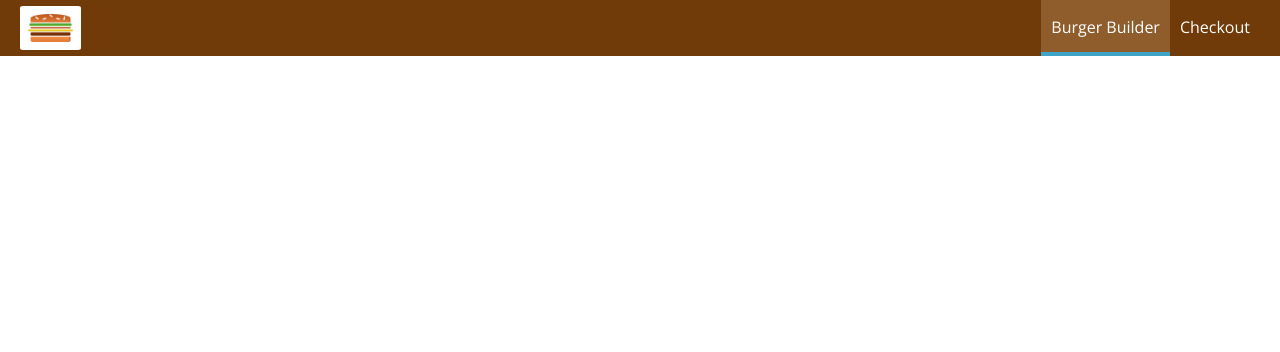
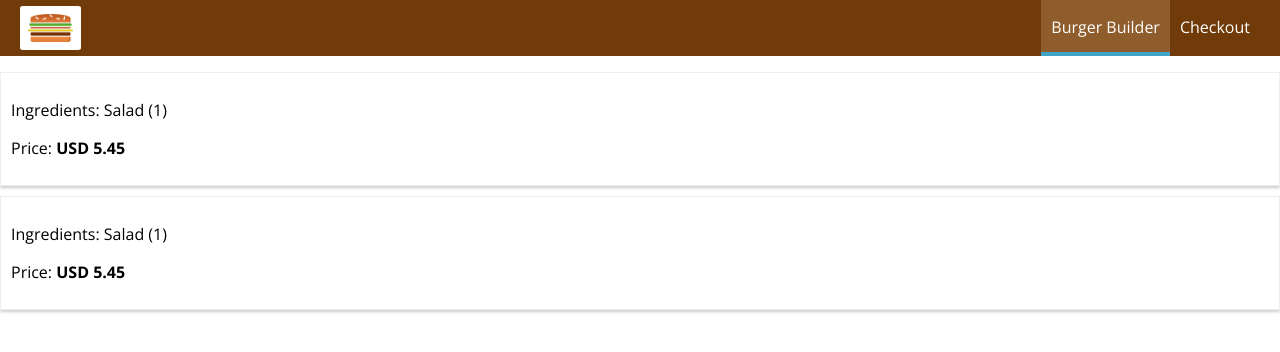
Before and after one commit to XavierLac/burger-app, a React (Create React App) app: page /orders in a window 1280 px wide. Shown: the top 352 px of the page. Built offline with nearby package versions, Linux system fonts and the light colour scheme.

Commit message:
adding orders page

```diff
--- a/src/App.js
+++ b/src/App.js
@@ -4,6 +4,7 @@
 import Layout from './hoc/Layout/Layout';
 import BurgerBuilder from './containers/BurgerBuilder/BurgerBuilder';
 import Checkout from './containers/Checkout/Checkout';
+import Orders from './containers/Orders/Orders';
 
 class App extends React.Component {
   render() {
@@ -13,6 +14,7 @@
           <Switch>
             <Route path="/" exact component={BurgerBuilder} />
             <Route path="/checkout" component={Checkout} />
+            <Route path="/orders" component={Orders} />
           </Switch>
         </Layout>
       </div>
--- /dev/null
+++ b/src/components/Order/Order.js
@@ -0,0 +1,15 @@
+import React from 'react';
+import classes from './Order.module.css';
+
+const Order = props => {
+  return (
+    <div className={classes.Order}>
+      <p>Ingredients: Salad (1)</p>
+      <p>
+        Price: <strong>USD 5.45</strong>
+      </p>
+    </div>
+  );
+};
+
+export default Order;
--- /dev/null
+++ b/src/components/Order/Order.module.css
@@ -0,0 +1,8 @@
+.Order {
+  width: 100%;
+  border: 1px solid #eee;
+  box-shadow: 0 2px 3px #ccc;
+  padding: 10px;
+  margin: 10px auto;
+  box-sizing: border-box;
+}
--- /dev/null
+++ b/src/containers/Orders/Orders.js
@@ -0,0 +1,14 @@
+import React from 'react';
+import Order from '../../components/Order/Order';
+class Orders extends React.Component {
+  render() {
+    return (
+      <div>
+        <Order />
+        <Order />
+      </div>
+    );
+  }
+}
+
+export default Orders;
```
